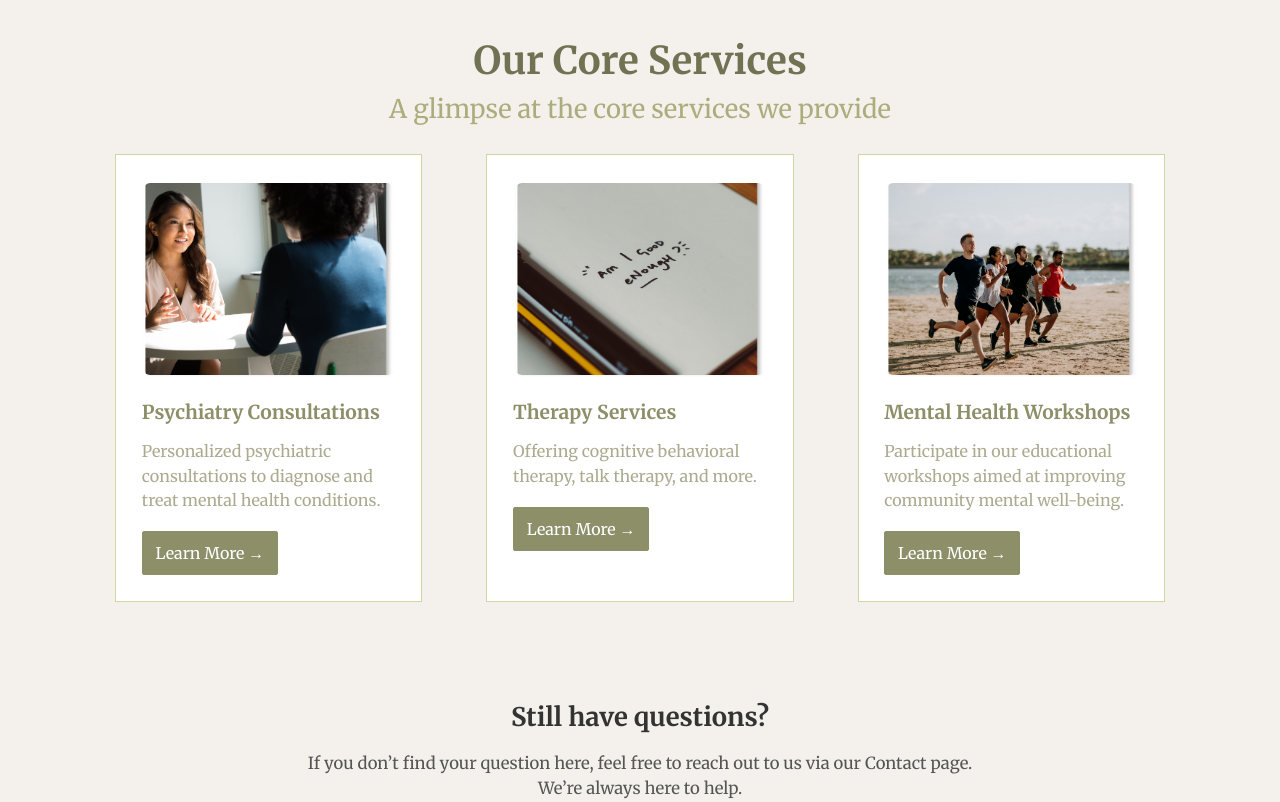
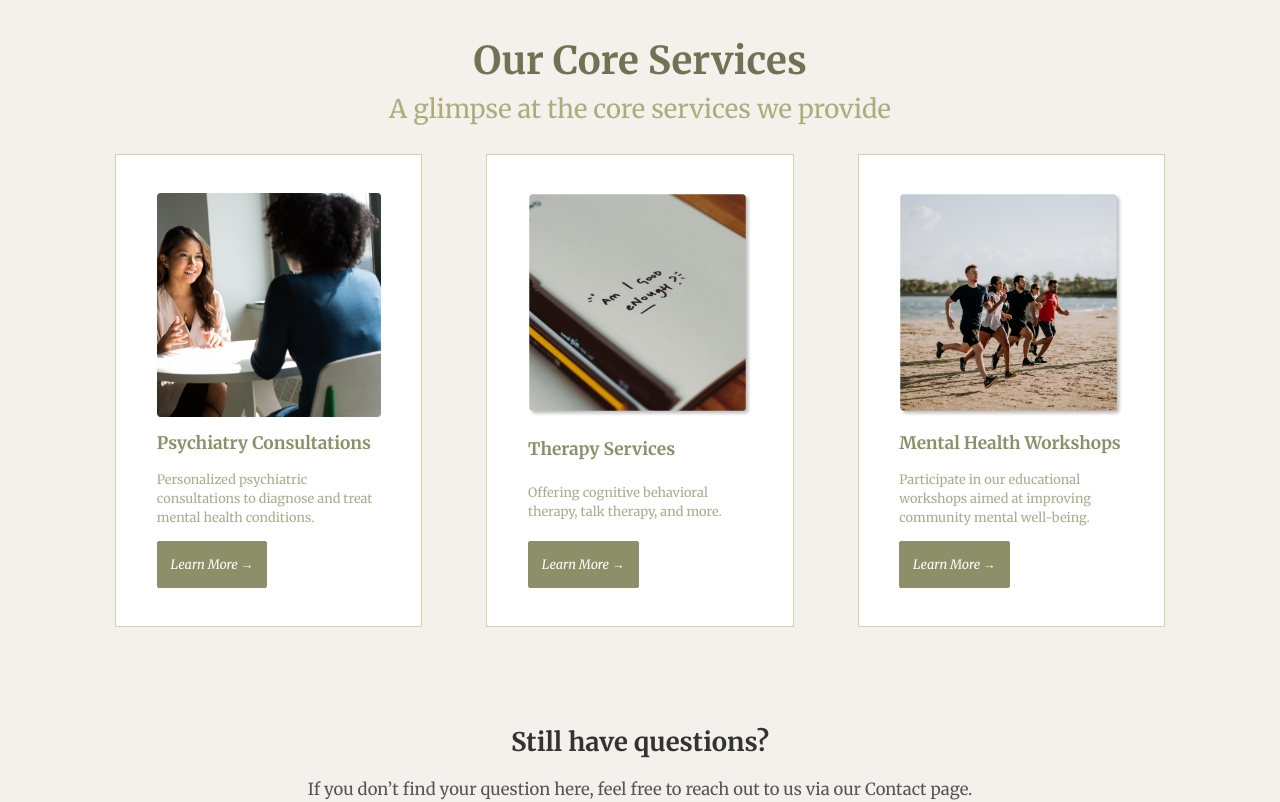
Before and after one commit to pushkaraj23/Psyche, a React (Create React App) app in the folder psyche/: page / in a window 1280 px wide. Shown: the top 802 px of the page. Built offline with nearby package versions, Linux system fonts and the light colour scheme.

Commit message:
edited service casrd

```diff
--- a/psyche/src/components/ServiceCard.jsx
+++ b/psyche/src/components/ServiceCard.jsx
@@ -1,28 +1,26 @@
 // src/components/ServiceCard.jsx
 
-import React from 'react';
+import React from "react";
 
 const ServiceCard = (props) => {
   return (
-        <div className="w-[65vw] sm:w-[60vw] lg:w-[24vw] bg-white overflow-hidden border border-[#d2d4a4]">
-            <div className='flex items-center justify-center h-[35vw] sm:h-[25vw] lg:h-[17vw] px-[2.2vw] py-[3.6vw] pt-[6vw]'>
-                <img className="w-[57vw] h-[29vw] sm:h-[20vw] lg:h-[15vw] object-cover rounded-md shadow-sm" src={props.imageUrl} alt={props.title} />
-            </div>
+    <div className="w-[24vw] h-[37vw] bg-white border border-[#d2d4a4] flex flex-col p-[3vw] justify-between items-center">
+      <img className="w-[17.5vw]" src={props.imageUrl} alt={props.title} />
 
-            <div className="p-[4vw] sm:p-[3vw] md:p-[2vw]">
-                <h3 className="text-[#8D8F69] text-[3.5vw] sm:text-[2vw] lg:text-[1.5vw] font-bold font-merriweather mb-[1vw]">{props.title}</h3>
-                <p className="text-[#8D8F69] text-[2.5vw]
-                sm:text-[] lg:text-[1.26vw] text-opacity-75 font-merriweather mb-[1.5vw]">{props.description}</p>
+      <h3 className="w-[17.5vw] text-[#8D8F69] text-[1.35vw] font-bold font-merriweather">
+        {props.title}
+      </h3>
+      <p
+        className="w-[17.5vw] text-[#8D8F69] text-[1vw] text-opacity-75 font-merriweather"
+      >
+        {props.description}
+      </p>
 
-                <a href="https://www.youtube.com/" className="inline-block">
-                    <button
-                        className="bg-[#8D8F69] font-merriweather text-white px-[2vw] py-[1vw] sm:px-[1vw] sm:py-[0.7vw] rounded-sm hover:bg-white hover:text-[#8D8F69] border border-[#8D8F69] transition-colors duration-300"
-                    >
+      <a href="https://www.youtube.com/" className="w-[17.5vw]">
+        <button className="bg-[#8D8F69] italic p-[1vw] text-[1vw] font-merriweather text-white rounded-sm hover:bg-white hover:text-[#8D8F69] border border-[#8D8F69] transition-colors duration-300">
           Learn More →
         </button>
       </a>
-
-            </div>
     </div>
   );
 };
```
Also changed, not shown: psyche/src/assets/consultation.png. Lines whose indentation alone changed are shown as unchanged.
